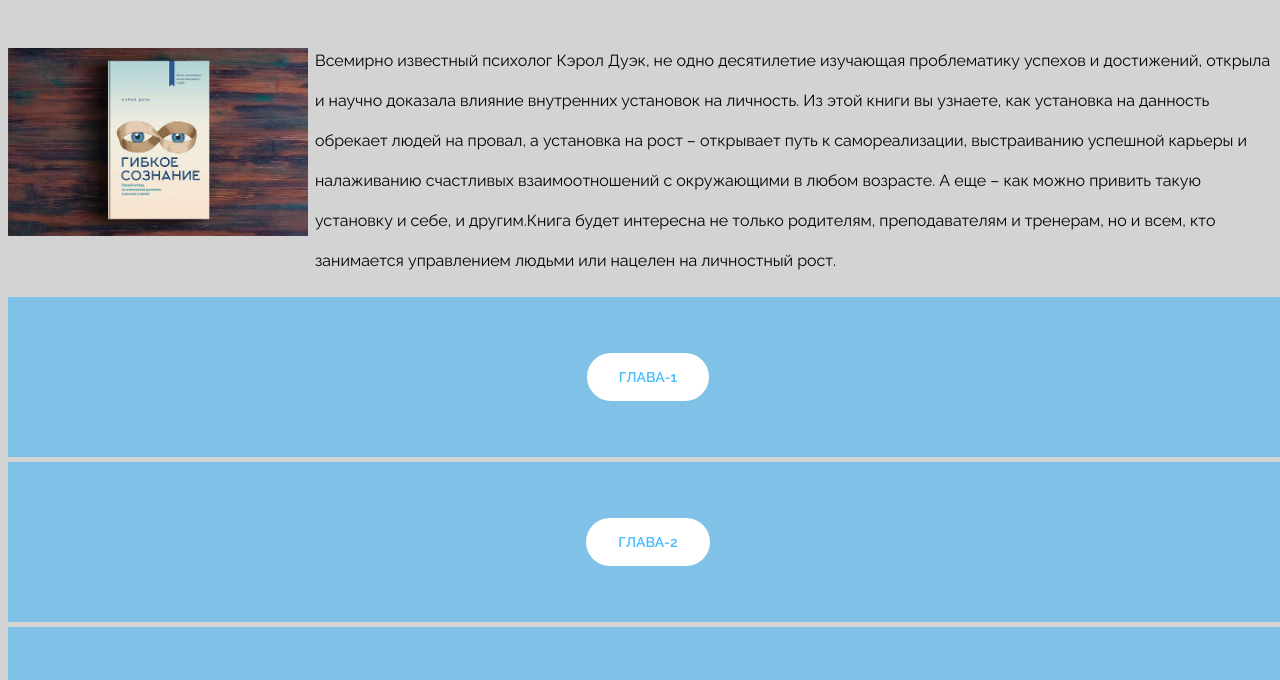
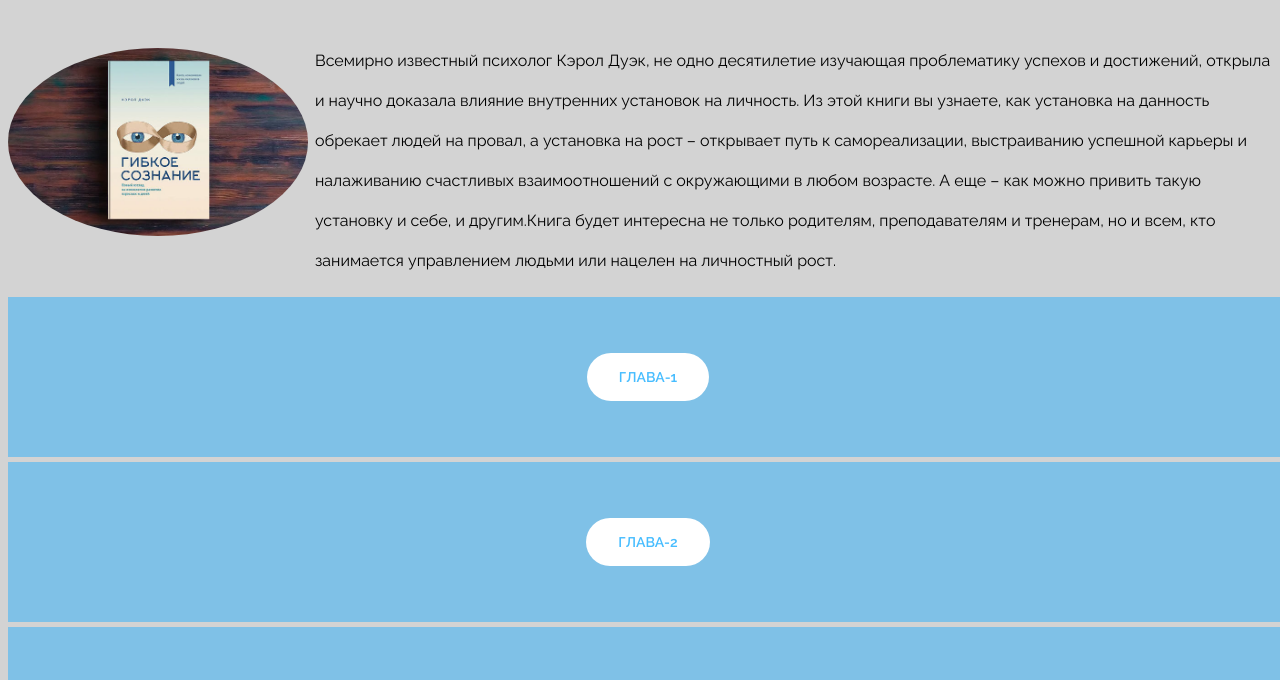
Before and after one commit to JulieJud/book, a plain HTML site: page index.html in a window 1280 px wide. In both pictures the pointer is over the picture 158 px from the left and 253 px from the top of the page. Shown: the part 112-792 px from the top of the page. Drawn offline with Linux system fonts and the light colour scheme.

Commit message:
rotate
new rotate

```diff
--- a/css/style.css
+++ b/css/style.css
@@ -134,6 +134,19 @@ body {
   width: 300px;
   float: left;
   margin: 7px 7px 7px 0;
+  webkit-transition: all 0.5s ease;
+  moz-transition: all 0.5s ease;
+  o-transition: all 0.5s ease;
+  ms-transition: all 0.5s ease;
+  transition: all 0.5s ease;
+}
+.photo:hover {
+  border-radius: 50%;
+  webkit-transform: rotate(360deg);
+  moz-transform: rotate(360deg);
+  o-transform: rotate(360deg);
+  ms-transform: rotate(360deg);
+  transform: rotate(360deg);
 }
 .name {
   text-align: center;
```
